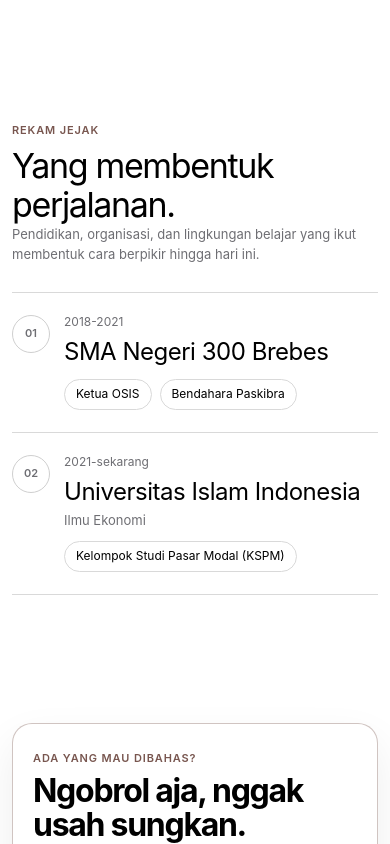
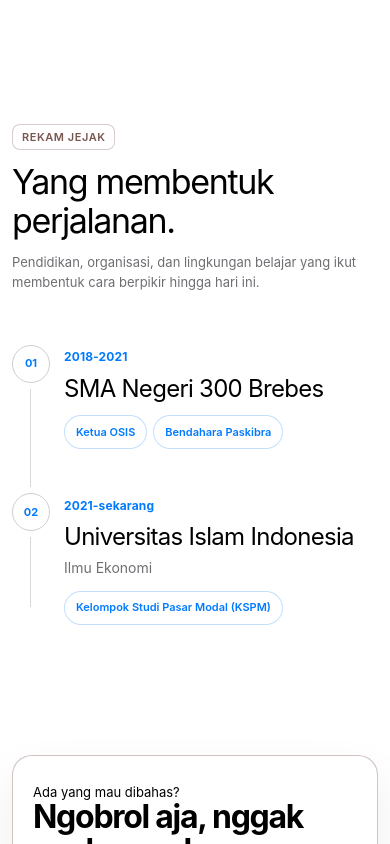
Before and after one commit to LionerHakim/JRHs, a React (Vite) app: page / in a window 390 px wide. Shown: the part 3200-4044 px from the top of the page. Built offline with nearby package versions, Linux system fonts and the light colour scheme.

Commit message:
style: polish experience timeline v5

```diff
--- a/src/jrh-interaction-final.css
+++ b/src/jrh-interaction-final.css
@@ -58,7 +58,7 @@ a:focus-visible, button:focus-visible, input:focus-visible, textarea:focus-visib
 .hero-clean .hero-positioning { max-width:600px !important; margin:14px 0 0 !important; color:#000 !important; font-size:22px !important; line-height:1.15 !important; letter-spacing:-.02em !important; }
 .hero-clean .hero-description { max-width:540px !important; margin:10px 0 0 !important; color:var(--jrh-muted) !important; font-size:13px !important; line-height:1.55 !important; }
 .hero-actions { display:flex !important; flex-wrap:wrap !important; gap:8px !important; margin-top:20px !important; }
-.hero-button { min-height:44px !important; display:inline-flex !important; align-items:center !important; justify-content:center !important; gap:8px !important; padding:0 16px !important; border-radius:14px !important; font-size:13px !important; line-height:1 !important; font-weight:600 !important; text-decoration:none !important; white-space:nowrap !important; transition:transform var(--jrh-fast) var(--jrh-ease),background-color var(--jrh-base) var(--jrh-ease),border-color var(--jrh-base) var(--jrh-ease),color var(--jrh-base) var(--jrh-ease) !important; }
+.hero-button { min-height:44px !important; display:inline-flex !important; align-items:center !important; justify-content:center !important; gap:8px !important; padding:0 16px !important; border-radius:14px !important; font-size:13px !important; line-height:1 !important; font-weight:600 !important; text-decoration:none !important; white-space:nowrap !important; transition:transform var(--jrh-fast) var(--jrh-ease),background-color var(--jrh-base) var(--jrh-ease),border-color var(--jrh-base) var(--jrh-ease),color var(--jrh-base) var(--jrh-base) !important; }
 .hero-button-primary { background:var(--jrh-primary) !important; border:1px solid var(--jrh-primary) !important; color:#fff !important; }
 .hero-button-primary:hover { background:#006ee6 !important; border-color:#006ee6 !important; color:#fff !important; transform:translateY(-1px) !important; }
 .hero-button-secondary { background:#fff !important; border:1px solid rgba(0,0,0,.24) !important; color:#000 !important; }
@@ -82,7 +82,7 @@ a:focus-visible, button:focus-visible, input:focus-visible, textarea:focus-visib
 .about-reading > p:not(.about-lead):not(.editorial-quote) { max-width:620px !important; margin:0 !important; }
 .editorial-quote { margin:24px 0 0 !important; padding:18px 0 0 !important; border-top:1px solid var(--jrh-line) !important; color:#000 !important; }
 
-/* Projects: desktop two-column, mobile vertical only. */
+/* Projects. */
 .projects-heading { display:grid !important; grid-template-columns:minmax(0,1fr) minmax(280px,520px) !important; align-items:end !important; gap:40px !important; margin-bottom:28px !important; }
 .projects-heading > * { min-width:0 !important; }
 .projects-intro { max-width:520px !important; margin:0 !important; }
@@ -100,21 +100,30 @@ a:focus-visible, button:focus-visible, input:focus-visible, textarea:focus-visib
 .project-content h3 { margin:0 !important; color:#000 !important; font-size:22px !important; line-height:1.15 !important; font-weight:400 !important; letter-spacing:-.025em !important; }
 .project-description { max-width:560px !important; margin:8px 0 0 !important; color:var(--jrh-muted) !important; font-size:13px !important; line-height:1.5 !important; display:-webkit-box !important; -webkit-box-orient:vertical !important; -webkit-line-clamp:3 !important; overflow:hidden !important; }
 .project-visit { justify-self:start !important; min-height:44px !important; display:inline-flex !important; align-items:center !important; gap:7px !important; margin:0 18px 18px !important; padding:0 12px !important; border:1px solid rgba(0,122,255,.36) !important; border-radius:8px !important; background:#fff !important; color:var(--jrh-primary) !important; font-size:13px !important; font-weight:600 !important; text-decoration:none !important; transition:background-color var(--jrh-base) var(--jrh-ease),color var(--jrh-base) var(--jrh-ease),border-color var(--jrh-base) var(--jrh-ease),transform var(--jrh-fast) var(--jrh-ease) !important; }
-.project-visit:hover { background:var(--jrh-primary) !important; border-color:var(--jrh-primary) !important; color:#fff !important; }
+.project-visit:hover { background:#eef6ff !important; border-color:var(--jrh-primary) !important; color:var(--jrh-primary) !important; transform:translateY(-1px) !important; }
 .project-visit:active { transform:scale(.98) !important; }
 
-/* Experience. */
-.experience-grid { grid-template-columns:minmax(240px,.75fr) minmax(0,1.25fr) !important; }
-.experience-heading .eyebrow,.contact-kicker { display:block !important; margin:0 0 8px !important; color:var(--jrh-accent) !important; font-size:11px !important; font-weight:600 !important; letter-spacing:.08em !important; text-transform:uppercase !important; }
-.experience-list { border-top:1px solid var(--jrh-line) !important; background:#fff !important; }
-.experience-row { display:grid !important; grid-template-columns:44px minmax(0,1fr) !important; gap:18px !important; padding:24px 0 !important; border-bottom:1px solid var(--jrh-line) !important; }
-.experience-node { width:44px !important; height:44px !important; display:grid !important; place-items:center !important; border:1px solid var(--jrh-line) !important; border-radius:50% !important; background:#fff !important; color:var(--jrh-muted) !important; font-size:11px !important; font-weight:600 !important; }
-.experience-main { min-width:0 !important; }
-.experience-topline { display:flex !important; align-items:center !important; justify-content:space-between !important; gap:12px !important; color:var(--jrh-muted) !important; font-size:12px !important; }
-.experience-main h3 { margin:8px 0 0 !important; color:#000 !important; font-size:28px !important; line-height:1.15 !important; font-weight:400 !important; letter-spacing:-.02em !important; }
-.experience-degree { margin:6px 0 0 !important; color:var(--jrh-muted) !important; font-size:13px !important; }
-.experience-activities { display:flex !important; flex-wrap:wrap !important; gap:8px !important; margin-top:14px !important; }
-.experience-role { padding:7px 10px !important; border:1px solid var(--jrh-line) !important; border-radius:8px !important; background:#fff !important; color:#000 !important; font-size:12px !important; }
+/* Experience v5: timeline first, content second. */
+.experience-section { padding-top:88px !important; padding-bottom:88px !important; }
+.experience-grid { align-items:start !important; }
+.experience-heading { position:sticky !important; top:96px !important; }
+.experience-heading .eyebrow { display:inline-flex !important; align-items:center !important; min-height:26px !important; margin:0 0 12px !important; padding:0 9px !important; border:1px solid rgba(120,86,79,.30) !important; border-radius:8px !important; background:#fff !important; color:var(--jrh-accent) !important; font-size:11px !important; line-height:1 !important; font-weight:600 !important; letter-spacing:.05em !important; text-transform:uppercase !important; }
+.experience-heading .section-lead { max-width:360px !important; margin:12px 0 0 !important; }
+.experience-list { position:relative !important; min-width:0 !important; padding:2px 0 !important; }
+.experience-list::before { content:"" !important; position:absolute !important; top:24px !important; bottom:24px !important; left:21px !important; width:1px !important; background:var(--jrh-line) !important; }
+.experience-row { position:relative !important; display:grid !important; grid-template-columns:44px minmax(0,1fr) !important; gap:22px !important; min-width:0 !important; padding:0 0 42px !important; border:0 !important; }
+.experience-row:last-child { padding-bottom:0 !important; }
+.experience-rail { position:relative !important; z-index:2 !important; display:flex !important; justify-content:center !important; }
+.experience-node { width:44px !important; height:44px !important; display:grid !important; place-items:center !important; border:1px solid rgba(0,122,255,.32) !important; border-radius:50% !important; background:#fff !important; color:var(--jrh-primary) !important; font-size:11px !important; font-weight:700 !important; box-shadow:0 0 0 6px #fff !important; transition:background-color var(--jrh-base) var(--jrh-ease),color var(--jrh-base) var(--jrh-ease),border-color var(--jrh-base) var(--jrh-ease),transform var(--jrh-fast) var(--jrh-ease) !important; }
+.experience-row:hover .experience-node { background:var(--jrh-primary) !important; border-color:var(--jrh-primary) !important; color:#fff !important; transform:scale(1.04) !important; }
+.experience-main { min-width:0 !important; padding:2px 0 0 !important; }
+.experience-topline { display:flex !important; align-items:center !important; justify-content:flex-start !important; min-height:24px !important; gap:12px !important; }
+.experience-year { color:var(--jrh-primary) !important; font-size:12px !important; line-height:1.2 !important; font-weight:700 !important; letter-spacing:.01em !important; }
+.experience-main h3 { max-width:640px !important; margin:7px 0 0 !important; color:#000 !important; font-size:30px !important; line-height:1.12 !important; font-weight:400 !important; letter-spacing:-.03em !important; text-wrap:balance !important; }
+.experience-degree { margin:7px 0 0 !important; color:var(--jrh-muted) !important; font-size:15px !important; line-height:1.4 !important; }
+.experience-activities { display:flex !important; flex-wrap:wrap !important; gap:8px !important; margin-top:16px !important; }
+.experience-role { min-height:34px !important; display:inline-flex !important; align-items:center !important; padding:0 10px !important; border:1px solid rgba(0,122,255,.24) !important; border-radius:8px !important; background:#fff !important; color:var(--jrh-primary) !important; font-size:12px !important; line-height:1 !important; font-weight:600 !important; transition:background-color var(--jrh-base) var(--jrh-ease),border-color var(--jrh-base) var(--jrh-ease),transform var(--jrh-fast) var(--jrh-ease) !important; }
+.experience-row:hover .experience-role { background:#eef6ff !important; border-color:rgba(0,122,255,.38) !important; }
 
 /* Contact. */
 .contact-section { padding-top:56px !important; padding-bottom:80px !important; }
@@ -138,7 +147,7 @@ a:focus-visible, button:focus-visible, input:focus-visible, textarea:focus-visib
 .site-footer .footer-bottom { display:flex !important; align-items:center !important; justify-content:space-between !important; gap:20px !important; margin:36px 0 0 !important; padding-top:16px !important; border-top:1px solid var(--jrh-line) !important; color:var(--jrh-muted) !important; font-size:12px !important; }
 .site-footer .footer-meta { display:flex !important; align-items:center !important; gap:18px !important; }
 
-/* Music: compact controls, strong states, no layout jump. */
+/* Music. */
 .music-player { position:relative !important; z-index:4500 !important; flex:none !important; min-width:0 !important; overflow:visible !important; }
 .music-player-pill { display:flex !important; align-items:center !important; width:236px !important; min-width:236px !important; height:46px !important; padding:2px !important; gap:2px !important; border:1px solid rgba(0,0,0,.14) !important; border-radius:14px !important; background:#fff !important; box-shadow:0 4px 14px rgba(0,0,0,.07) !important; overflow:hidden !important; }
 .music-player-button { display:grid !important; place-items:center !important; flex:0 0 40px !important; width:40px !important; height:40px !important; min-height:40px !important; border:0 !important; border-radius:8px !important; background:var(--jrh-primary) !important; color:#fff !important; cursor:pointer !important; transition:transform var(--jrh-fast) var(--jrh-ease),background-color var(--jrh-fast) var(--jrh-ease) !important; }
@@ -211,9 +220,17 @@ a:focus-visible, button:focus-visible, input:focus-visible, textarea:focus-visib
   .project-content { min-height:0 !important; padding:16px 16px 8px !important; }
   .project-visit { margin:0 16px 16px !important; }
   .project-number { top:12px !important; left:12px !important; }
-  .experience-row { grid-template-columns:38px minmax(0,1fr) !important; gap:14px !important; padding:20px 0 !important; }
+  .experience-section { padding-top:60px !important; padding-bottom:64px !important; }
+  .experience-heading { position:static !important; }
+  .experience-list { padding-top:2px !important; }
+  .experience-list::before { top:20px !important; bottom:20px !important; left:18px !important; }
+  .experience-row { grid-template-columns:38px minmax(0,1fr) !important; gap:14px !important; padding-bottom:32px !important; }
   .experience-node { width:38px !important; height:38px !important; }
-  .experience-main h3 { font-size:21px !important; }
+  .experience-main { padding-top:1px !important; }
+  .experience-main h3 { margin-top:6px !important; font-size:23px !important; line-height:1.12 !important; }
+  .experience-degree { font-size:14px !important; }
+  .experience-activities { gap:6px !important; margin-top:13px !important; }
+  .experience-role { min-height:34px !important; padding:0 9px !important; font-size:11px !important; }
   .contact-section { padding-top:48px !important; padding-bottom:64px !important; }
   .contact-wrap { padding:28px 20px !important; border-radius:14px !important; }
   .contact-title { font-size:34px !important; }
@@ -233,6 +250,6 @@ a:focus-visible, button:focus-visible, input:focus-visible, textarea:focus-visib
 }
 @media (prefers-reduced-motion:reduce) {
   html { scroll-behavior:auto !important; }
-  .jrh-nav-link,.jrh-menu-button,.jrh-mobile-link,.hero-button,.project-object,.project-media img,.project-visit,.music-player-button { transition:none !important; }
-  .project-object:hover,.hero-button-primary:hover { transform:none !important; }
+  .jrh-nav-link,.jrh-menu-button,.jrh-mobile-link,.hero-button,.project-object,.project-media img,.project-visit,.music-player-button,.experience-node,.experience-role { transition:none !important; }
+  .project-object:hover,.hero-button-primary:hover,.experience-row:hover .experience-node { transform:none !important; }
 }
```
